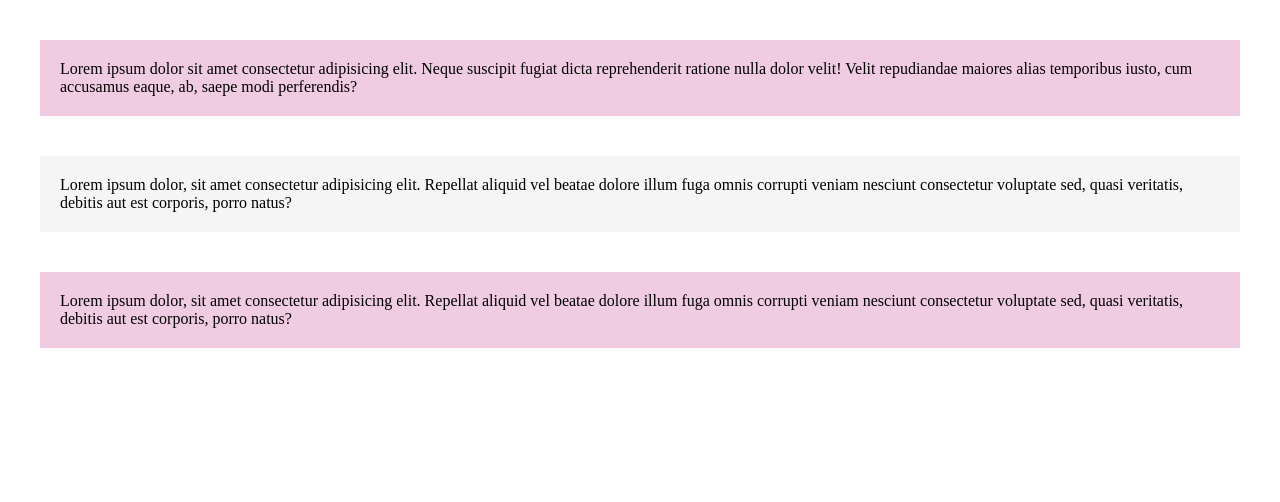
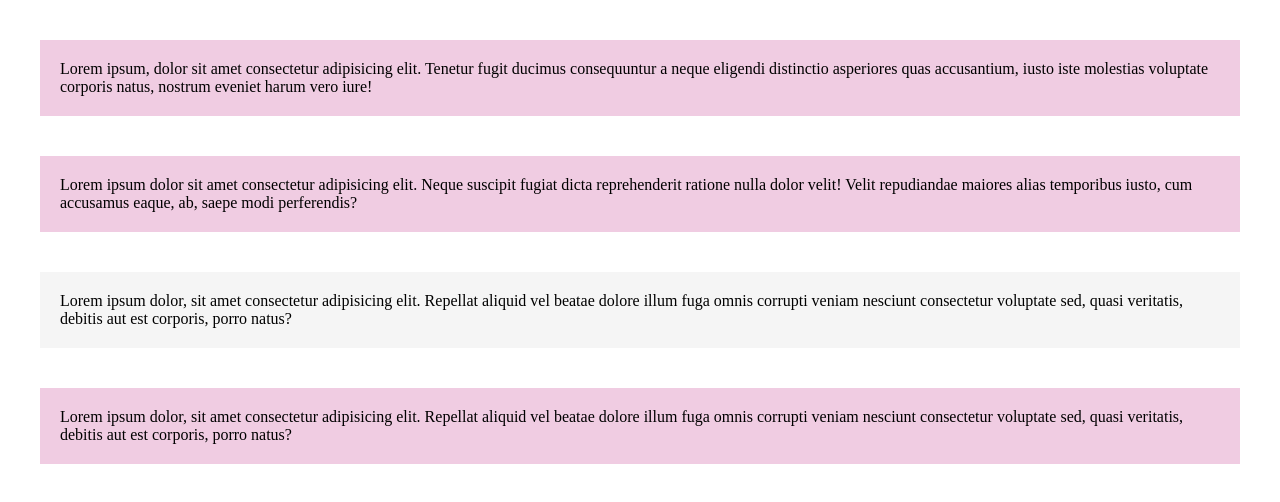
Before and after one commit to jgabfalcao/teste-git, a plain HTML site: page index.html in a window 1280 px wide. Drawn offline with Linux system fonts and the light colour scheme.

Commit message:
Adicionando P

```diff
--- a/index.html
+++ b/index.html
@@ -11,6 +11,7 @@
 </head>
 
 <body>
+  <p class="texto estilo-destacado">Lorem ipsum, dolor sit amet consectetur adipisicing elit. Tenetur fugit ducimus consequuntur a neque eligendi distinctio asperiores quas accusantium, iusto iste molestias voluptate corporis natus, nostrum eveniet harum vero iure!</p>
   <p class="texto estilo-destacado">Lorem ipsum dolor sit amet consectetur adipisicing elit. Neque suscipit fugiat dicta reprehenderit ratione nulla dolor velit! Velit repudiandae maiores alias temporibus iusto, cum accusamus eaque, ab, saepe modi perferendis?</p>
 
   <p class="texto estilo-padrao">Lorem ipsum dolor, sit amet consectetur adipisicing elit. Repellat aliquid vel beatae dolore illum fuga omnis corrupti veniam nesciunt consectetur voluptate sed, quasi veritatis, debitis aut est corporis, porro natus?</p>
```
